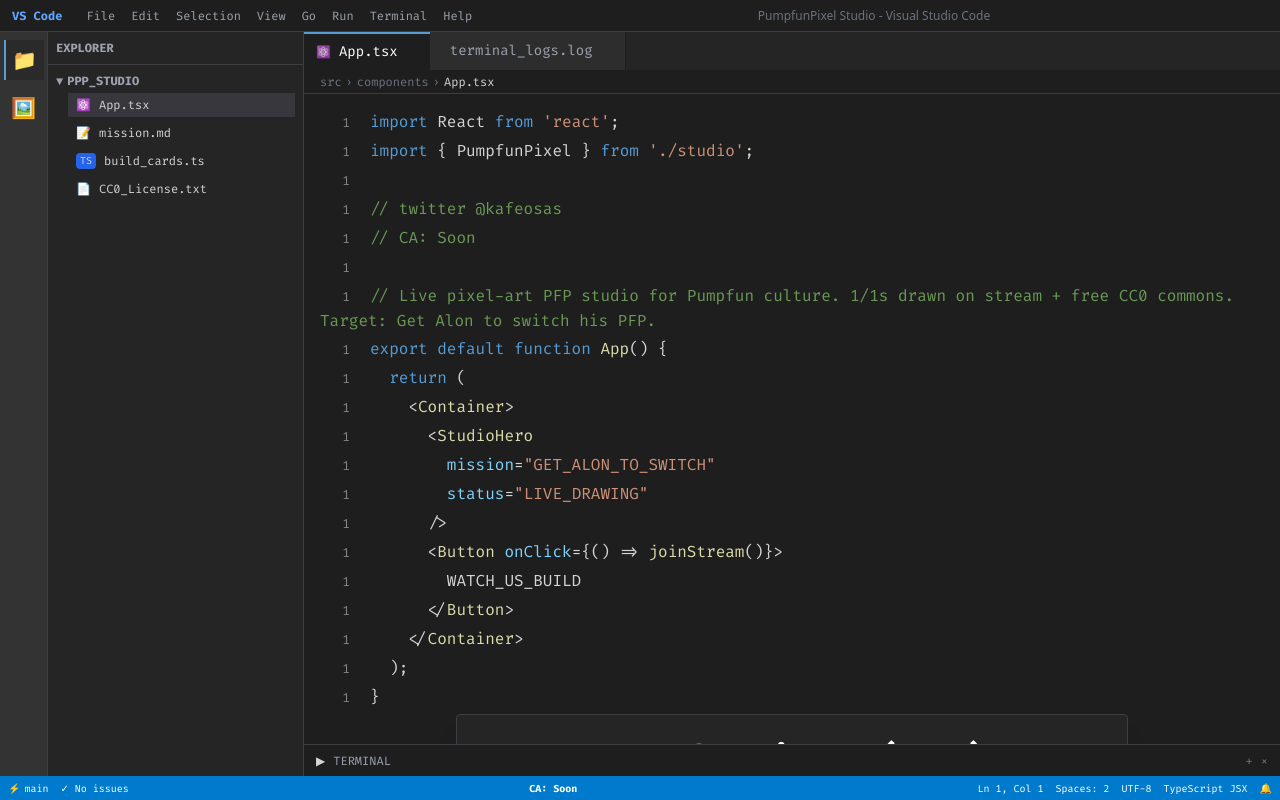
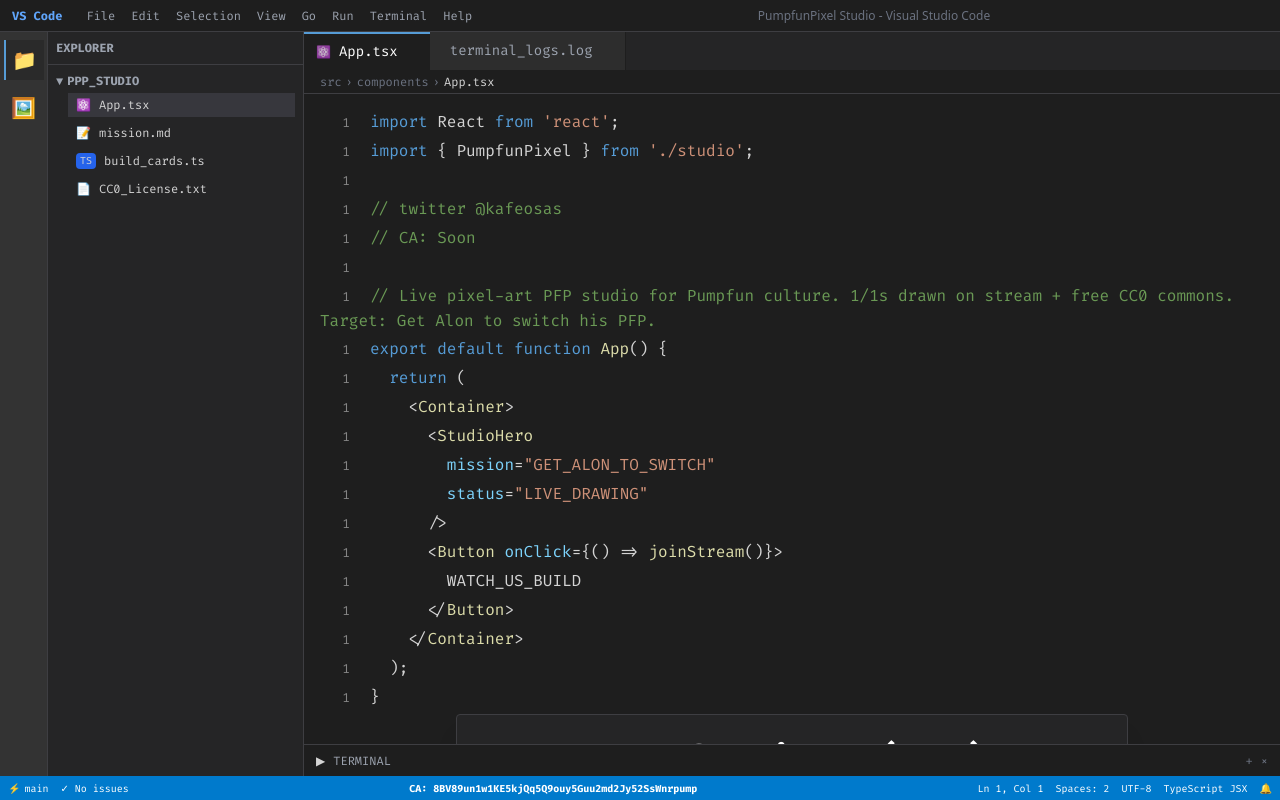
Before and after one commit to duxberus-blipkok/thisone, a React (Vite) app: page / in a window 1280 px wide. Built offline with nearby package versions, Linux system fonts and the light colour scheme.

Commit message:
Updated StatusBar.tsx

```diff
--- a/components/StatusBar.tsx
+++ b/components/StatusBar.tsx
@@ -11,7 +11,7 @@
         <div>✓ No issues</div>
       </div>
       <div className="flex items-center gap-3 font-bold">
-        <div>CA: Soon</div>
+        <div>CA: 8BV89un1w1KE5kjQq5Q9ouy5Guu2md2Jy52SsWnrpump</div>
       </div>
       <div className="flex items-center gap-3">
         <div>Ln 1, Col 1</div>
```
